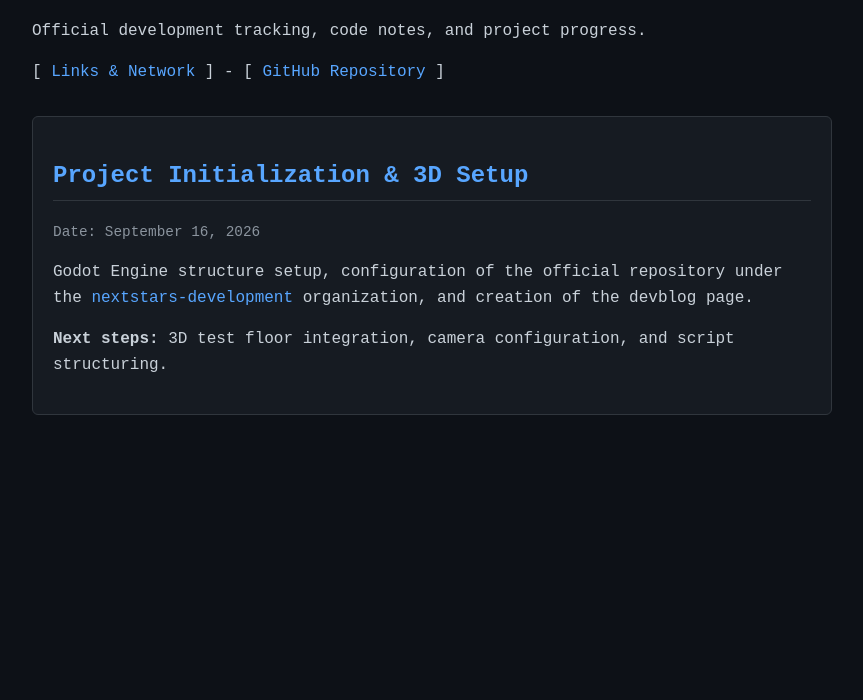
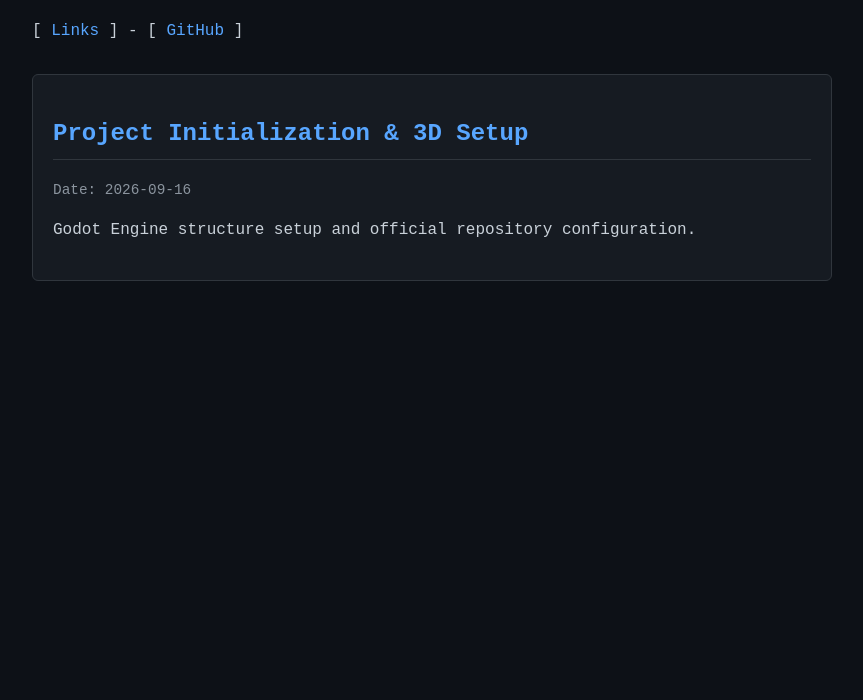
Before and after one commit to nextstars-development/lapdsimulator-devlog, a plain HTML site: page index.html in a window 1280 px wide. Shown: the part 100-800 px from the top of the page, without its empty margins (208-1071 px from the left). Drawn offline with Linux system fonts and the light colour scheme.

Commit message:
Update header and improve devlog loading functionality

```diff
--- a/index.html
+++ b/index.html
@@ -24,19 +24,37 @@
 </head>
 <body>
 
-    <h1>> LAPD_Simulator // DEV_LOGS</h1>
-    <p>Official development tracking, code notes, and project progress.</p>
+    <h1>> LAPD_Simulator // DEVLOG</h1>
 
     <div class="nav-links">
-        [ <a href="link.html">Links & Network</a> ] - [ <a href="https://github.com/nextstars-development/LAPD-Simulator" target="_blank">GitHub Repository</a> ]
+        [ <a href="link.html">Links</a> ] - [ <a href="https://github.com/nextstars-development/LAPD-Simulator" target="_blank">GitHub</a> ]
     </div>
 
-    <div class="post">
-        <h2>Project Initialization & 3D Setup</h2>
-        <div class="date">Date: September 16, 2026</div>
-        <p>Godot Engine structure setup, configuration of the official repository under the <a href="https://github.com/nextstars-development" target="_blank">nextstars-development</a> organization, and creation of the devblog page.</p>
-        <p><strong>Next steps:</strong> 3D test floor integration, camera configuration, and script structuring.</p>
+    <div id="posts-container">
+        <p>Loading devlogs...</p>
     </div>
+
+    <script>
+        fetch('devlog.json')
+            .then(response => response.json())
+            .then(data => {
+                const container = document.getElementById('posts-container');
+                container.innerHTML = '';
+                data.posts.forEach(post => {
+                    const postDiv = document.createElement('div');
+                    postDiv.className = 'post';
+                    postDiv.innerHTML = `
+                        <h2>${post.title}</h2>
+                        <div class="date">Date: ${post.date}</div>
+                        <p>${post.summary}</p>
+                    `;
+                    container.appendChild(postDiv);
+                });
+            })
+            .catch(error => {
+                document.getElementById('posts-container').innerHTML = '<p>Error loading devlogs.</p>';
+            });
+    </script>
 
 </body>
 </html>
```
